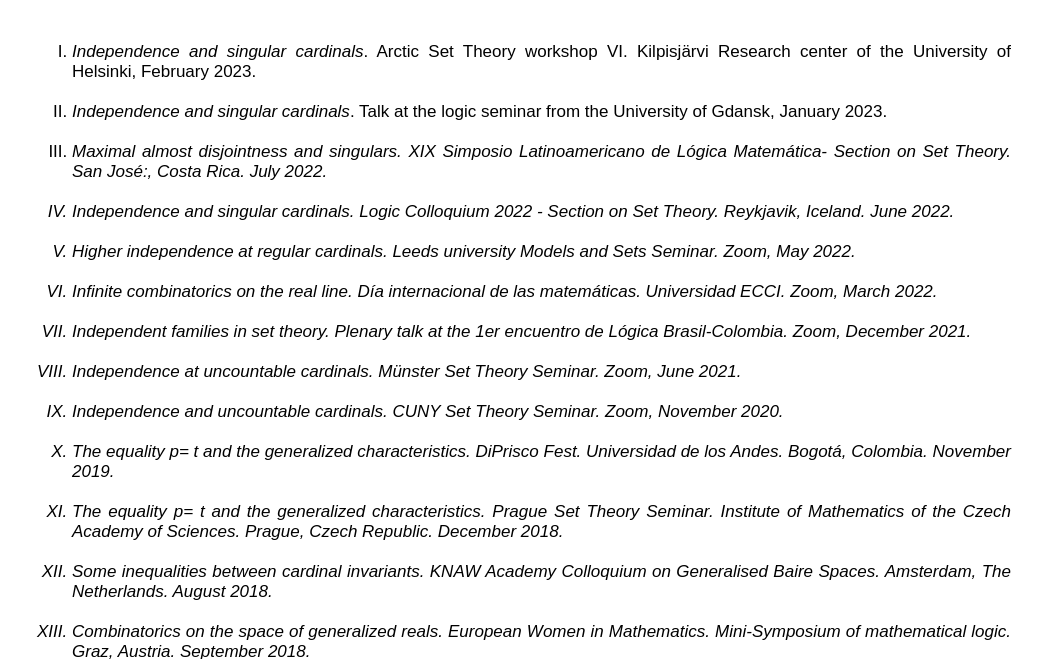
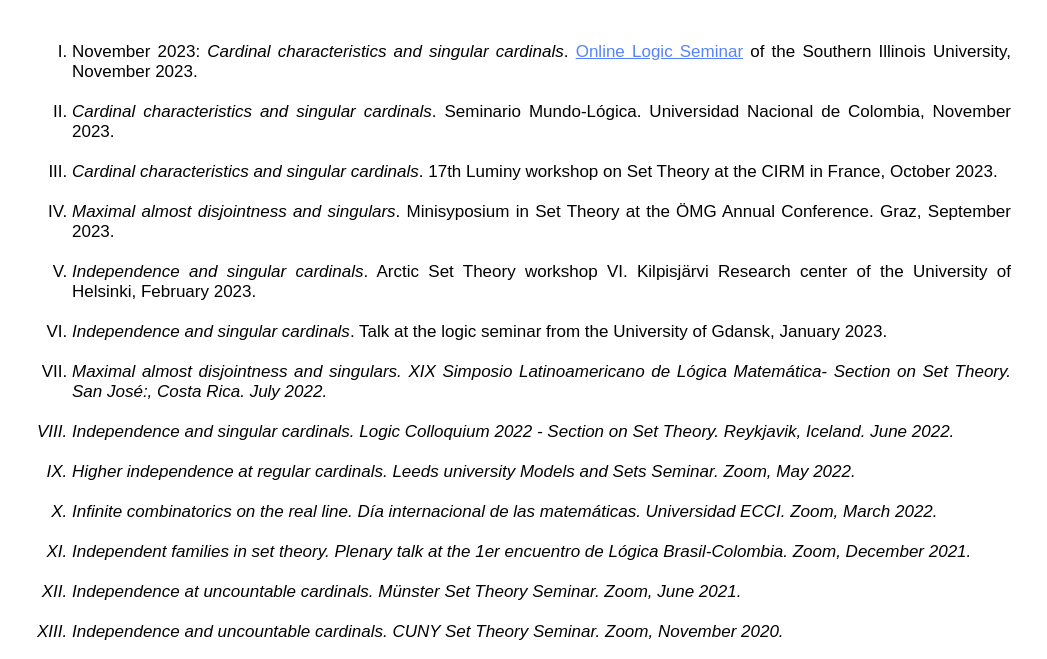
Before and after one commit to dcmontoya/dcmontoya.github.io, a plain HTML site: page talks.html in a window 1280 px wide. Shown: the part 107-766 px from the top of the page, without its empty margins (116-1163 px from the left). Drawn offline with Linux system fonts and the light colour scheme.

Commit message:
Update talks.html

```diff
--- a/talks.html
+++ b/talks.html
@@ -29,7 +29,13 @@
 </br>
 
 <ol>
+	<li align="justify">November 2023: <em>Cardinal characteristics and singular cardinals</em>. <a href="http://lagrange.math.siu.edu/calvert/OnlineLogicSeminar.html"> Online Logic Seminar</a> of the Southern Illinois University, November 2023.</li>
 
+  <li align="justify"> <em>Cardinal characteristics and singular cardinals</em>. Seminario Mundo-L&oacute;gica. Universidad Nacional de Colombia, November 2023.</li>
+
+	<li align="justify"><em>Cardinal characteristics and singular cardinals</em>. 17th Luminy workshop on Set Theory at the CIRM in France, October 2023.</li>
+
+  <li align="justify"><em>Maximal almost disjointness and singulars</em>. Minisyposium in Set Theory at the &Ouml;MG Annual Conference. Graz, September 2023.</li>
 
 <li align="justify"> <em>Independence and singular cardinals</em>. Arctic Set Theory workshop VI. Kilpisj&auml;rvi Research center of the University of Helsinki, February 2023.  </li>
 
```
